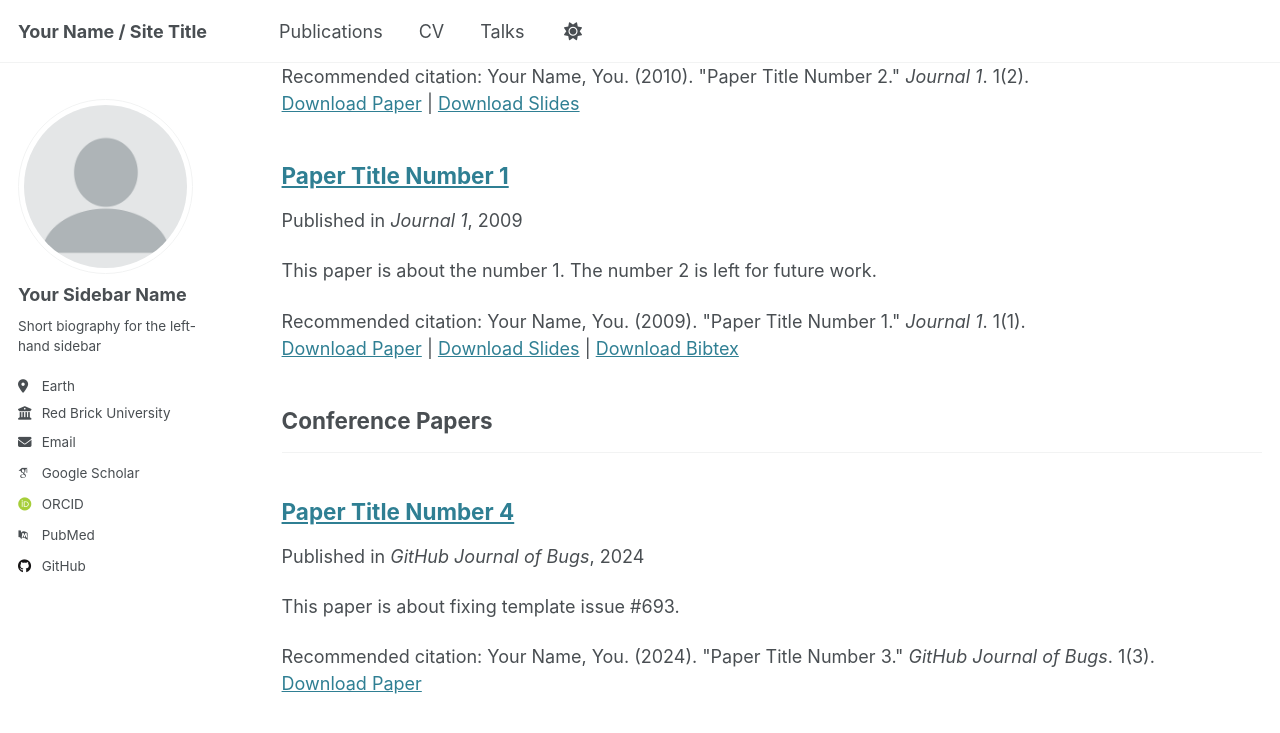
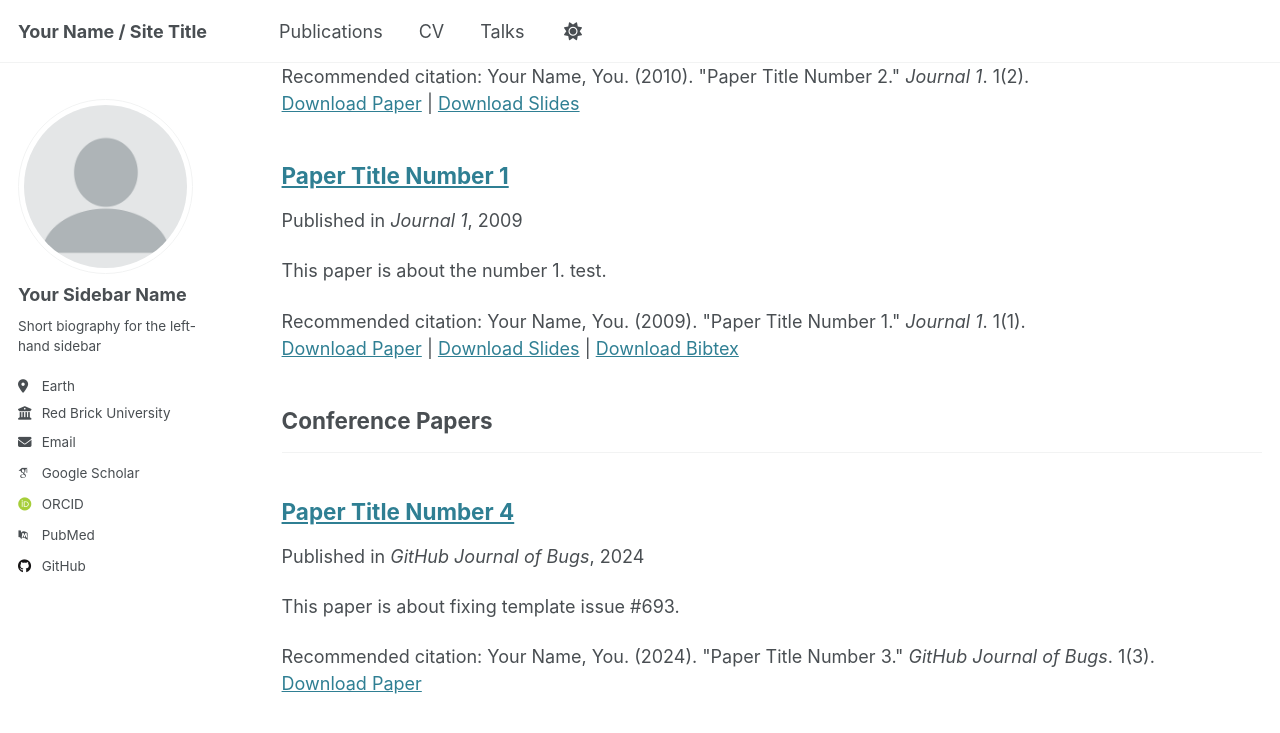
Before and after one commit to leonardferdinand/leonardferdinand.github.io, a Jekyll site: the page built from _pages/publications.html, in a window 1280 px wide and 900 px high, scrolled down 632 px. Shown: the top 733 px of the window. Built offline with Jekyll 4.4.1, drawn with Linux system fonts in a browser that asks for light colours; some web fonts are replaced.

Commit message:
Update 2009-10-01-paper-title-number-1.md

```diff
--- a/_publications/2009-10-01-paper-title-number-1.md
+++ b/_publications/2009-10-01-paper-title-number-1.md
@@ -3,7 +3,7 @@ title: "Paper Title Number 1"
 collection: publications
 category: manuscripts
 permalink: /publication/2009-10-01-paper-title-number-1
-excerpt: 'This paper is about the number 1. The number 2 is left for future work.'
+excerpt: 'This paper is about the number 1. test.'
 date: 2009-10-01
 venue: 'Journal 1'
 slidesurl: 'http://academicpages.github.io/files/slides1.pdf'
```
